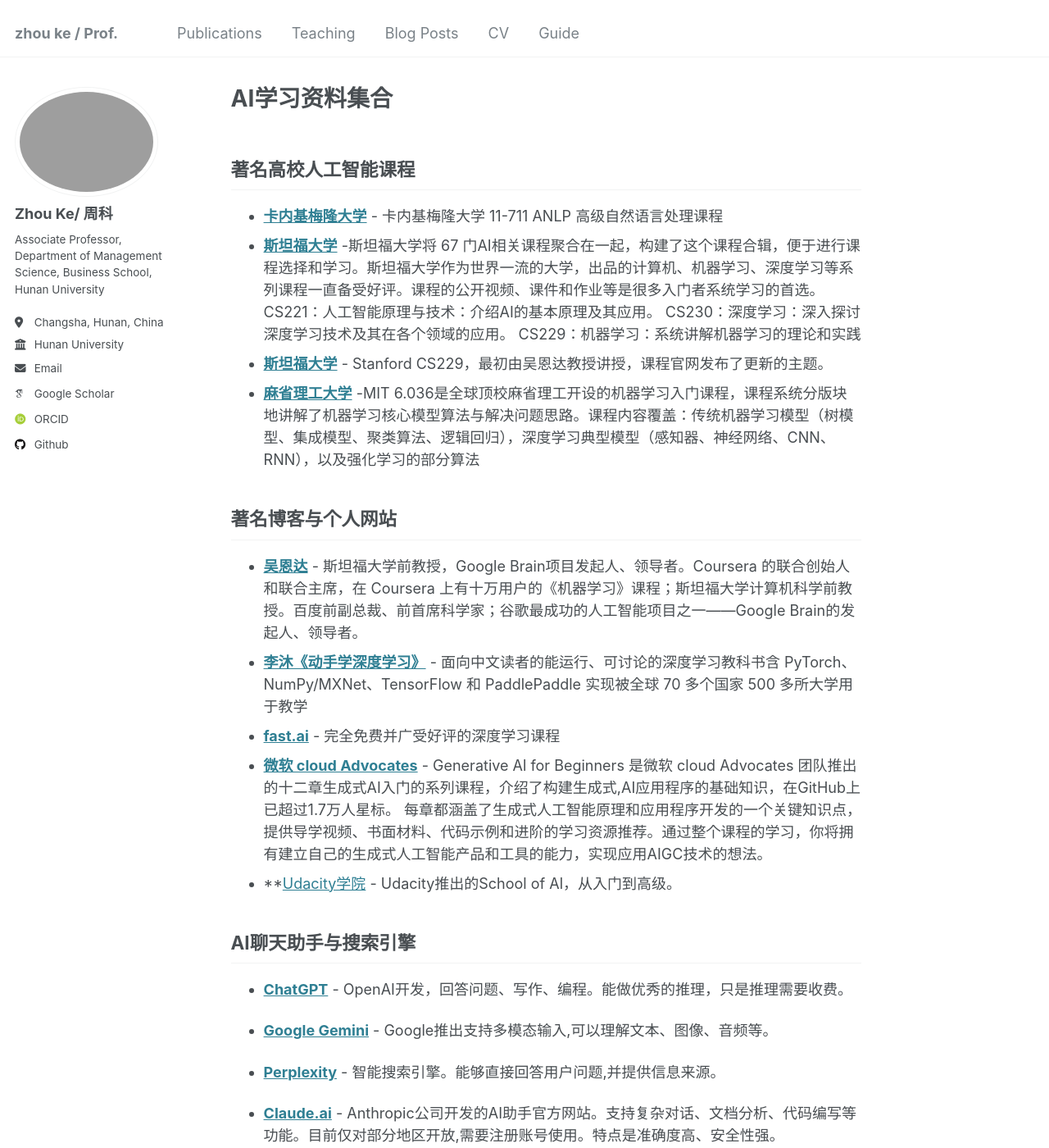
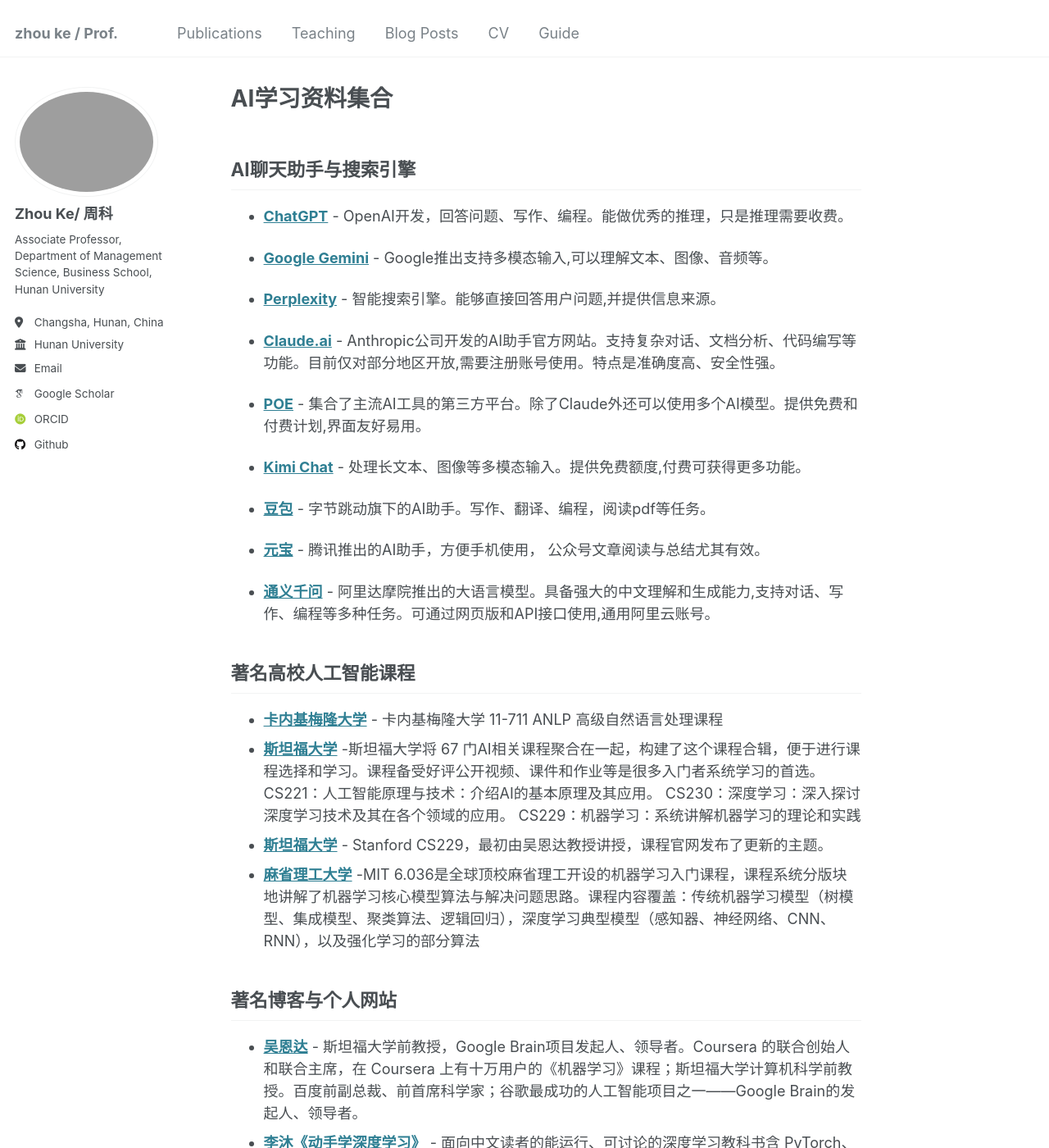
Before and after one commit to hustzhke/hustzhke.github.io, a Jekyll site: the page built from _pages/about.md, in a window 1280 px wide and 1400 px high. Shown: the whole window at 82% size. Built offline with Jekyll 4.4.1, drawn with Linux system fonts in a browser that asks for light colours; some web fonts are replaced; some of the changed text lies outside the part shown.

Commit message:
Update about.md

```diff
--- a/_pages/about.md
+++ b/_pages/about.md
@@ -7,11 +7,32 @@
   - /about.html
 ---
 
+## AI聊天助手与搜索引擎
+
+* **[ChatGPT](https://chat.openai.com/)** - OpenAI开发，回答问题、写作、编程。能做优秀的推理，只是推理需要收费。
+
+* **[Google Gemini](https://gemini.google.com/)** - Google推出支持多模态输入,可以理解文本、图像、音频等。
+
+* **[Perplexity](https://www.perplexity.ai/)** - 智能搜索引擎。能够直接回答用户问题,并提供信息来源。
+
+* **[Claude.ai](https://claude.ai/)** - Anthropic公司开发的AI助手官方网站。支持复杂对话、文档分析、代码编写等功能。目前仅对部分地区开放,需要注册账号使用。特点是准确度高、安全性强。
+
+* **[POE](https://poe.com/)** - 集合了主流AI工具的第三方平台。除了Claude外还可以使用多个AI模型。提供免费和付费计划,界面友好易用。
+
+* **[Kimi Chat](https://kimi.moonshot.cn/)** - 处理长文本、图像等多模态输入。提供免费额度,付费可获得更多功能。
+
+* **[豆包](https://www.doubao.com/)** - 字节跳动旗下的AI助手。写作、翻译、编程，阅读pdf等任务。
+
+* **[元宝](https://yuanbao.tencent.com/chat/naQivTmsDa)** - 腾讯推出的AI助手，方便手机使用， 公众号文章阅读与总结尤其有效。
+
+* **[通义千问](https://tongyi.aliyun.com/)** - 阿里达摩院推出的大语言模型。具备强大的中文理解和生成能力,支持对话、写作、编程等多种任务。可通过网页版和API接口使用,通用阿里云账号。
+
+
 
 ## 著名高校人工智能课程
 
 * **[卡内基梅隆大学](https://phontron.com/class/anlp2024/lectures/)** - 卡内基梅隆大学 11-711 ANLP 高级自然语言处理课程
-* **[斯坦福大学](https://ai.stanford.edu/courses/)** -斯坦福大学将 67 门AI相关课程聚合在一起，构建了这个课程合辑，便于进行课程选择和学习。斯坦福大学作为世界一流的大学，出品的计算机、机器学习、深度学习等系列课程一直备受好评。课程的公开视频、课件和作业等是很多入门者系统学习的首选。
+* **[斯坦福大学](https://ai.stanford.edu/courses/)** -斯坦福大学将 67 门AI相关课程聚合在一起，构建了这个课程合辑，便于进行课程选择和学习。课程备受好评公开视频、课件和作业等是很多入门者系统学习的首选。
 CS221：人工智能原理与技术：介绍AI的基本原理及其应用。
 CS230：深度学习：深入探讨深度学习技术及其在各个领域的应用。
 CS229：机器学习：系统讲解机器学习的理论和实践
@@ -27,24 +48,6 @@
 每章都涵盖了生成式人工智能原理和应用程序开发的一个关键知识点，提供导学视频、书面材料、代码示例和进阶的学习资源推荐。通过整个课程的学习，你将拥有建立自己的生成式人工智能产品和工具的能力，实现应用AIGC技术的想法。
 * **[Udacity学院](https://www.udacity.com/school/artificial-intelligence**) - Udacity推出的School of Al，从入门到高级。
 
-## AI聊天助手与搜索引擎
 
-* **[ChatGPT](https://chat.openai.com/)** - OpenAI开发，回答问题、写作、编程。能做优秀的推理，只是推理需要收费。
-
-* **[Google Gemini](https://gemini.google.com/)** - Google推出支持多模态输入,可以理解文本、图像、音频等。
-
-* **[Perplexity](https://www.perplexity.ai/)** - 智能搜索引擎。能够直接回答用户问题,并提供信息来源。
-
-* **[Claude.ai](https://claude.ai/)** - Anthropic公司开发的AI助手官方网站。支持复杂对话、文档分析、代码编写等功能。目前仅对部分地区开放,需要注册账号使用。特点是准确度高、安全性强。
-
-* **[POE](https://poe.com/)** - 提供Claude访问的第三方平台。除了Claude外还可以使用多个AI模型。提供免费和付费计划,界面友好易用。
-
-* **[Kimi Chat](https://kimi.moonshot.cn/)** - 处理长文本、图像等多模态输入。提供免费额度,付费可获得更多功能。
-
-* **[豆包](https://www.doubao.com/)** - 字节跳动旗下的AI助手。写作、翻译、编程，阅读pdf等任务。
-
-* **[元宝](https://yuanbao.tencent.com/chat/naQivTmsDa)** - 腾讯推出的AI助手，方便手机使用， 公众号文章阅读与总结尤其有效。
-
-* **[通义千问](https://tongyi.aliyun.com/)** - 阿里达摩院推出的大语言模型。具备强大的中文理解和生成能力,支持对话、写作、编程等多种任务。可通过网页版和API接口使用,通用阿里云账号。
 
 ## 其他链接
```
